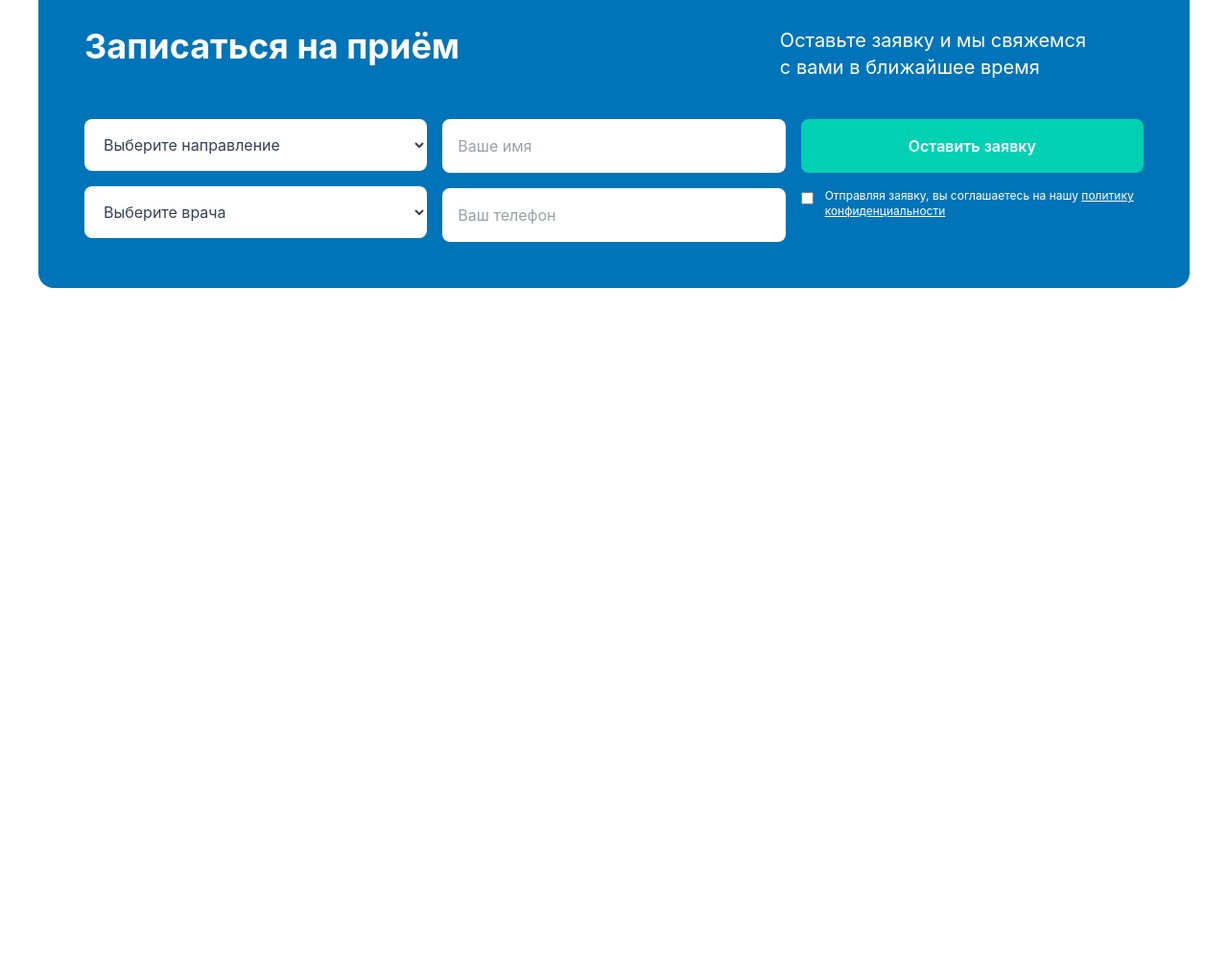
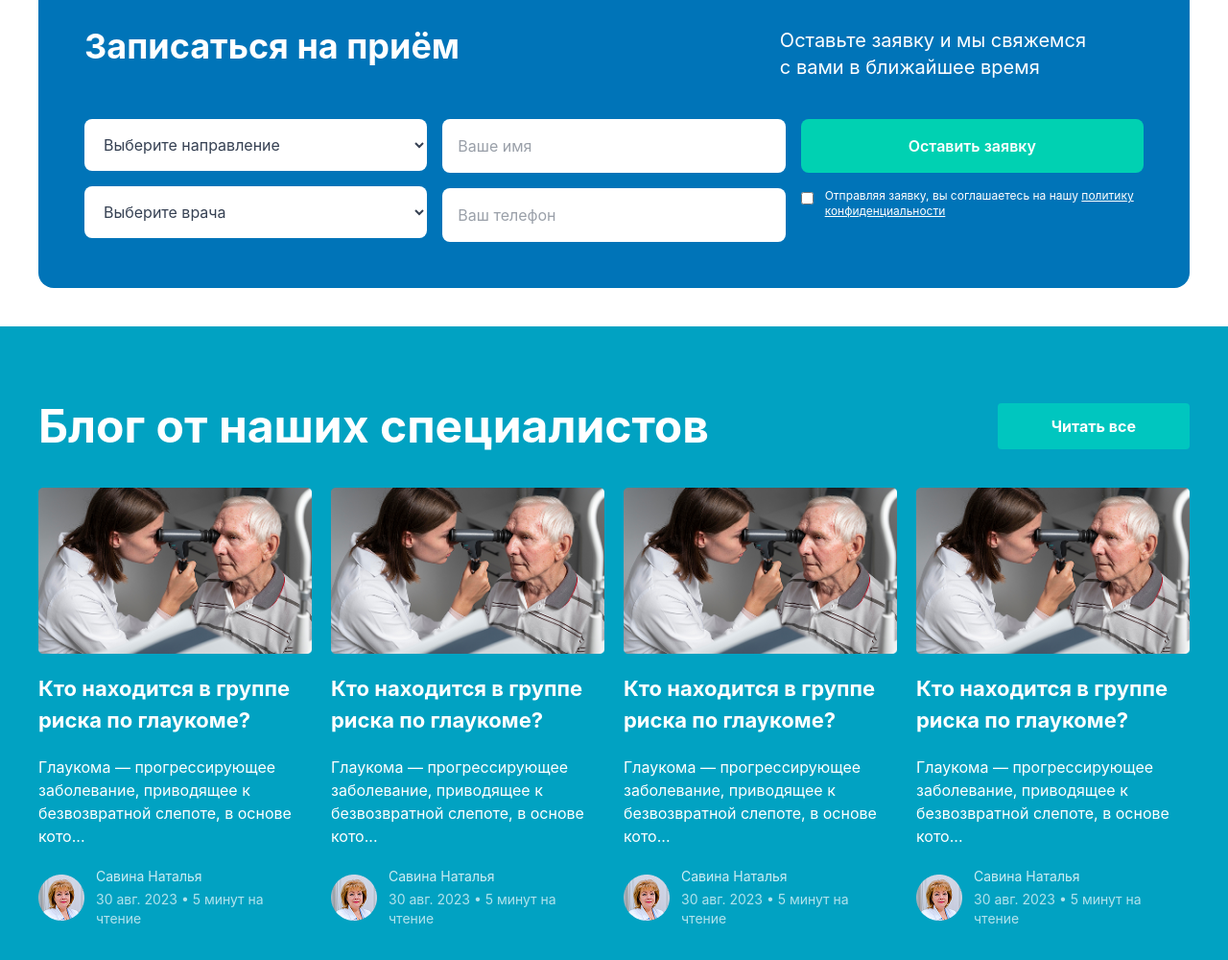
Before and after one commit to Vikingstrong/Exam-4, a website: page src/page3.html in a window 1280 px wide. Shown: the part 7060-8060 px from the top of the page at 96% size. Before the commit the page ends 7360 px from the top, so only its background shows below. Drawn offline with nearby package versions, Linux system fonts and the light colour scheme; files that its build step writes are made by us from their sources.

Commit message:
Add section 11 page 3

```diff
--- a/src/page3.html
+++ b/src/page3.html
@@ -385,6 +385,68 @@
             </div>
         </form>
     </section>
+
+    <section class="bg-[#01A2C2] p-5 lg:px-0 lg:py-20 mt-10 text-white">
+        <div class="max-w-300 m-auto flex flex-col gap-8 lg:gap-10">
+            <div class="flex justify-between w-full">
+                <h2 class="text-3xl lg:text-5xl font-bold">Блог от наших специалистов</h2>
+                <button class="lg:block hidden py-3 px-14 font-bold bg-[#00C6BF] rounded-sm">Читать все</button>
+            </div>
+            <div class="flex gap-5">
+
+                <div class="flex flex-col gap-5">
+                    <img src="./img/page3/section11/img.png" alt="">
+                    <h3 class="text-[22px] font-bold">Кто находится в группе риска по глаукоме?</h3>
+                    <p>Глаукома — прогрессирующее заболевание, приводящее к безвозвратной слепоте, в основе кото...</p>
+                    <div class="flex gap-3 items-center">
+                        <img src="./img/page3/section11/icon.png" alt="">
+                        <div class="flex flex-col gap-1 text-sm">
+                            <p class="text-[#FFFFFFCC]">Савина Наталья</p>
+                            <p class="text-[#FFFFFFB2]">30 авг. 2023 • 5 минут на чтение</p>
+                        </div>
+                    </div>
+                </div>
+
+                <div class="hidden lg:flex flex-col gap-5">
+                    <img src="./img/page3/section11/img.png" alt="">
+                    <h3 class="text-[22px] font-bold">Кто находится в группе риска по глаукоме?</h3>
+                    <p>Глаукома — прогрессирующее заболевание, приводящее к безвозвратной слепоте, в основе кото...</p>
+                    <div class="flex gap-3 items-center">
+                        <img src="./img/page3/section11/icon.png" alt="">
+                        <div class="flex flex-col gap-1 text-sm">
+                            <p class="text-[#FFFFFFCC]">Савина Наталья</p>
+                            <p class="text-[#FFFFFFB2]">30 авг. 2023 • 5 минут на чтение</p>
+                        </div>
+                    </div>
+                </div>
+                <div class="hidden lg:flex flex-col gap-5">
+                    <img src="./img/page3/section11/img.png" alt="">
+                    <h3 class="text-[22px] font-bold">Кто находится в группе риска по глаукоме?</h3>
+                    <p>Глаукома — прогрессирующее заболевание, приводящее к безвозвратной слепоте, в основе кото...</p>
+                    <div class="flex gap-3 items-center">
+                        <img src="./img/page3/section11/icon.png" alt="">
+                        <div class="flex flex-col gap-1 text-sm">
+                            <p class="text-[#FFFFFFCC]">Савина Наталья</p>
+                            <p class="text-[#FFFFFFB2]">30 авг. 2023 • 5 минут на чтение</p>
+                        </div>
+                    </div>
+                </div>
+                <div class="hidden lg:flex flex-col gap-5">
+                    <img src="./img/page3/section11/img.png" alt="">
+                    <h3 class="text-[22px] font-bold">Кто находится в группе риска по глаукоме?</h3>
+                    <p>Глаукома — прогрессирующее заболевание, приводящее к безвозвратной слепоте, в основе кото...</p>
+                    <div class="flex gap-3 items-center">
+                        <img src="./img/page3/section11/icon.png" alt="">
+                        <div class="flex flex-col gap-1 text-sm">
+                            <p class="text-[#FFFFFFCC]">Савина Наталья</p>
+                            <p class="text-[#FFFFFFB2]">30 авг. 2023 • 5 минут на чтение</p>
+                        </div>
+                    </div>
+                </div>
+            </div>
+            <button class="lg:hidden mt-5 py-3 px-14 font-bold bg-[#00C6BF] rounded-sm">Читать все</button>
+        </div>
+    </section>
 </main>
 </body>
 </html>
```
Also changed, not shown: src/img/page3/section11/icon.png (added), src/img/page3/section11/img.png (added).
